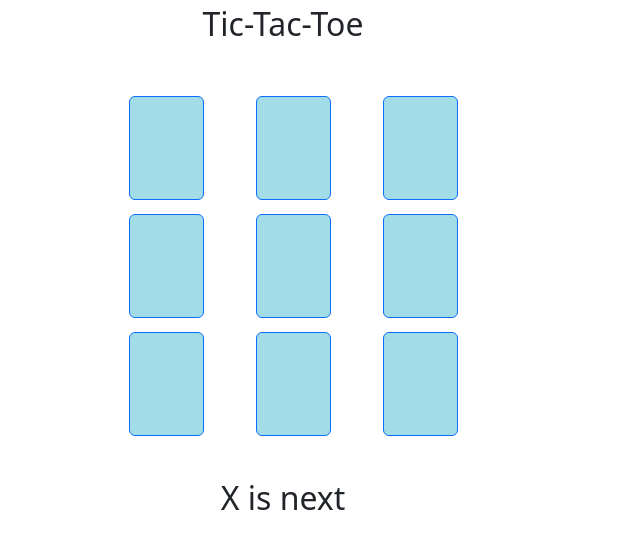
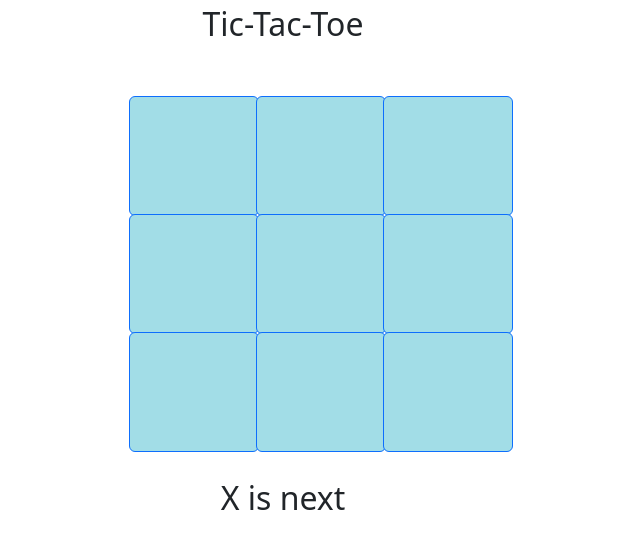
Before and after one commit to tocsesz01/tic_tac_angular, an Angular app in the folder tictactoe/: page / in a window 1280 px wide. Shown: the top 548 px of the page, without its empty margins (357-997 px from the left). Built offline with nearby package versions, Linux system fonts and the light colour scheme.

Commit message:
fixed squares

```diff
--- a/tictactoe/src/app/squares/square/square.component.css
+++ b/tictactoe/src/app/squares/square/square.component.css
@@ -1,7 +1,7 @@
 .square{
     background-color: rgb(162, 221, 231);
-    height: 100%;
-    width: 150%;
+    height: 115%;
+    width: 260%;
     float:left;
     text-align: center;
     cursor: pointer;
```
